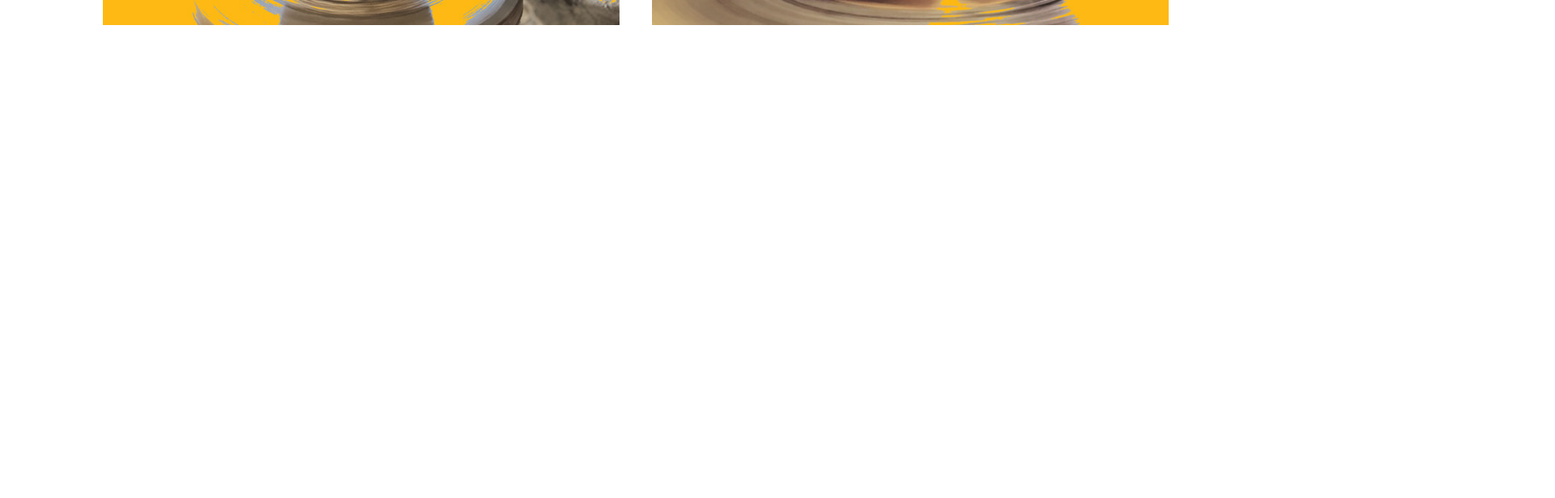
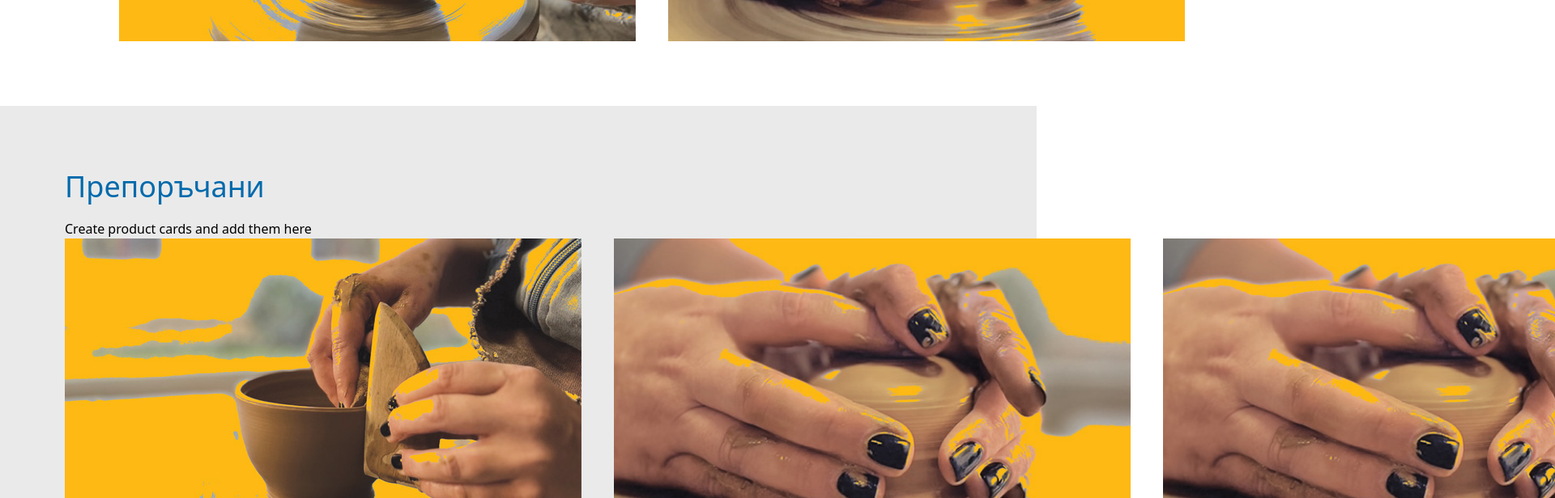
Before and after one commit to k-v-dimitrov/ceramicss, a Next.js app: page / in a window 1280 px wide. Shown: the part 1280-1896 px from the top of the page at 81% size, 1920 px wide, since content can reach past the window. Before the commit the page ends 1651 px from the top, so only its background shows below. Built offline with nearby package versions, Linux system fonts and the light colour scheme.

Commit message:
feat: featured products draft

```diff
--- a/src/pages/index.tsx
+++ b/src/pages/index.tsx
@@ -6,6 +6,7 @@ import Image from "next/image";
 import LandingCoverPhoto from "@/public/imgs/landing-cover.png";
 import TeamPhoto1 from "@/public/imgs/front-team-1.png";
 import TeamPhoto2 from "@/public/imgs/front-team-2.png";
+import { Footer } from "src/components/footer";
 
 const Home: NextPage = () => {
     return (
@@ -27,7 +28,7 @@ const Home: NextPage = () => {
                 </Link>
             </section>
 
-            <section className="p-5 mt-10 lg:w-10/12 lg:mx-auto">
+            <section className="p-5 lg:p-10 m-10 lg:w-10/12 lg:mx-auto">
                 <div className="flex flex-col justify-center items-center">
                     <div className="flex flex-col">
                         <h1 className="text-primary-500 text-4xl mb-5 self-start">
@@ -53,7 +54,43 @@ const Home: NextPage = () => {
                 </div>
             </section>
 
-            <section className="p-40"></section>
+            <section className="lg:p-20 lg:mx-auto bg-[#EAEAEA]">
+                <div className="flex flex-col justify-center items-center">
+                    <div className="flex flex-col">
+                        <h1 className="text-primary-500 text-4xl mb-5 self-start">
+                            Препоръчани
+                        </h1>
+                        <h1> Create product cards and add them here </h1>
+                        <div className="flex flex-col gap-10 lg:flex-row">
+                            {/* TODO: Create product cards and add them here */}
+                            <Image
+                                src={TeamPhoto1}
+                                alt="Team photo first"
+                                width={638}
+                                height={391}
+                                className=""
+                            />
+                            <Image
+                                src={TeamPhoto2}
+                                alt="Team photo second"
+                                width={638}
+                                height={391}
+                                className=""
+                            />
+
+                            <Image
+                                src={TeamPhoto2}
+                                alt="Team photo second"
+                                width={638}
+                                height={391}
+                                className=""
+                            />
+                        </div>
+                    </div>
+                </div>
+            </section>
+
+            <Footer />
         </>
     );
 };
```
